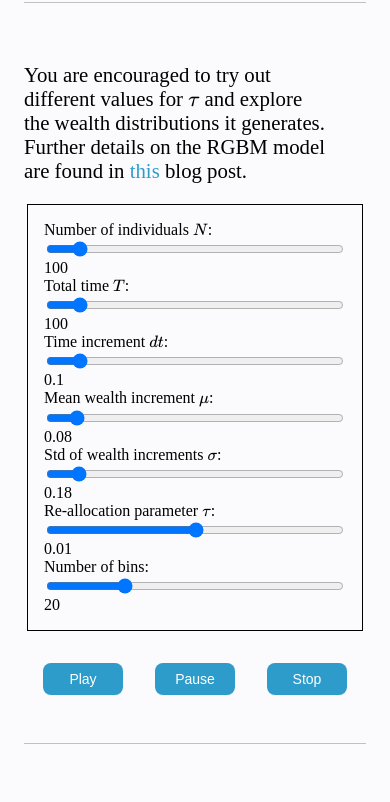
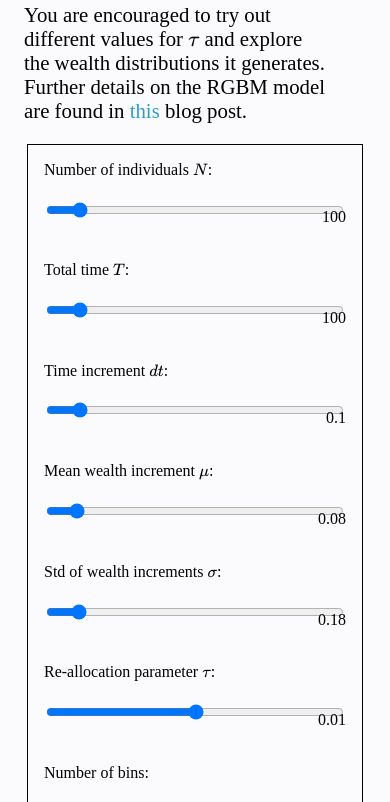
Before and after one commit to LMLhub/RGBM_animations, a website: page index.html in a window 390 px wide. Shown: the part 814-1616 px from the top of the page. Drawn offline with nearby package versions, Linux system fonts and the light colour scheme; a web font is replaced by a local one.

Commit message:
changes grid on responsive

```diff
--- a/assets/css/main.css
+++ b/assets/css/main.css
@@ -266,6 +266,15 @@ footer > p{
 
    .parameters{
     grid-template-columns: 1fr;
+    grid-gap: 1.3rem;
+    /* grid-template-columns: 8rem 10rem 1rem; */
+
+   }
+
+   output{
+       margin-top: -2rem;
+       display: flex;
+       justify-content: flex-end;
    }
 
    .graph-container{
@@ -285,6 +294,9 @@ footer > p{
    .time{
       top: 1px;
    }
+   .subtitle{
+       display: none;
+   }
 }
 
 @media only screen and (max-height: 600px) and (orientation: landscape){
```
